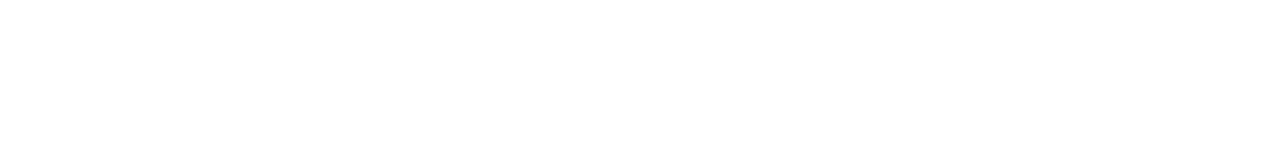
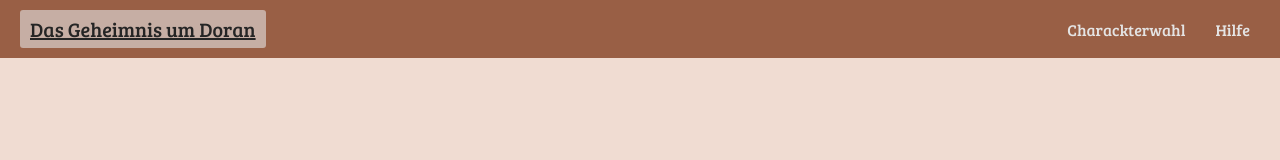
Before and after one commit to mikareich/Das-Geheimnis-um-Doran, a plain HTML site: page index.html in a window 1280 px wide. Drawn offline with Linux system fonts and the light colour scheme.

Commit message:
create navigation

```diff
--- /dev/null
+++ b/css/style.css
@@ -0,0 +1,43 @@
+html,
+body {
+  margin: 0;
+  padding: 0;
+  min-height: 100vh;
+  font-size: 12pt;
+  font-family: "Bree Serif", serif;
+  background-color: #f0dcd2;
+}
+
+nav {
+  padding: 10px 20px;
+  display: flex;
+  background-color: #995f45;
+}
+
+nav a.nav--link {
+  color: unset;
+  text-decoration: unset;
+  color: #e4e4e4;
+  transition: 200ms;
+  padding: 5px 10px;
+  border-radius: 3px;
+  display: flex;
+  align-items: center;
+  justify-content: center;
+}
+
+nav a.nav--link:not(:last-child) {
+  margin-right: 10px;
+}
+
+nav a.nav--link:hover,
+nav a.nav--link-selected {
+  background-color: #e4e4e498;
+  color: #252525;
+  text-decoration: underline;
+}
+
+nav a.nav--title {
+  font-size: 15pt;
+  margin-right: auto !important;
+}
--- a/index.html
+++ b/index.html
@@ -4,6 +4,19 @@
     <meta charset="UTF-8" />
     <meta name="viewport" content="width=device-width, initial-scale=1.0" />
     <title>Das Geheimnis um Doran</title>
+    <link rel="stylesheet" href="css/style.css" />
+    <link
+      href="https://fonts.googleapis.com/css2?family=Bree+Serif&display=swap"
+      rel="stylesheet"
+    />
   </head>
-  <body></body>
+  <body>
+    <nav>
+      <a href="#" class="nav--link nav--title nav--link-selected"
+        >Das Geheimnis um Doran</a
+      >
+      <a href="#" class="nav--link">Charackterwahl</a>
+      <a href="#" class="nav--link">Hilfe</a>
+    </nav>
+  </body>
 </html>
```
